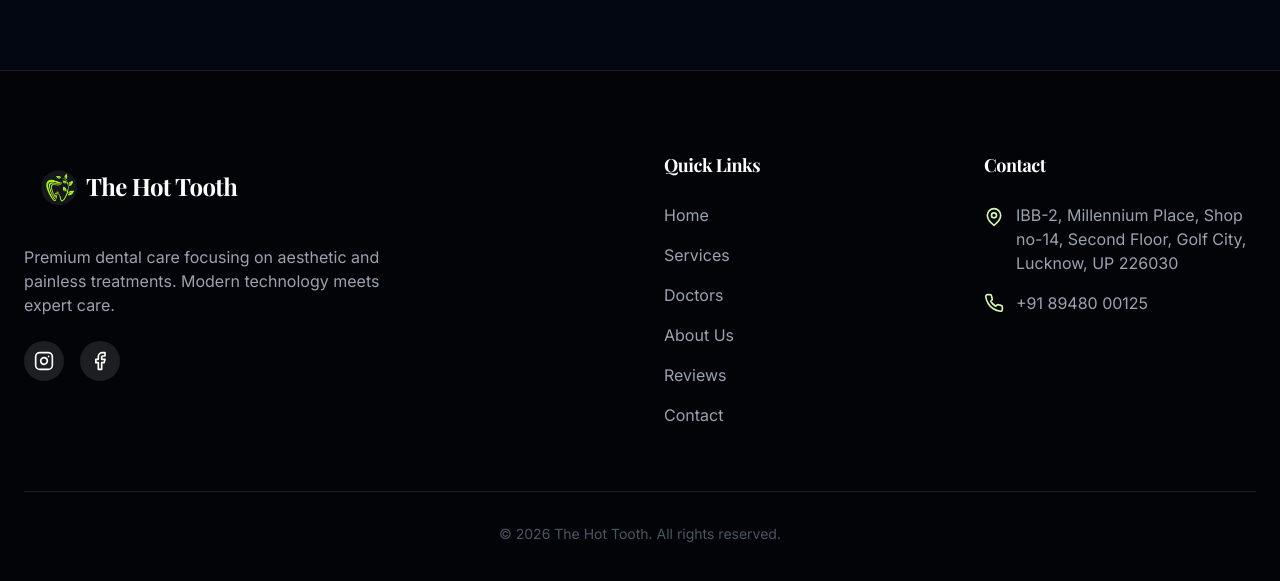
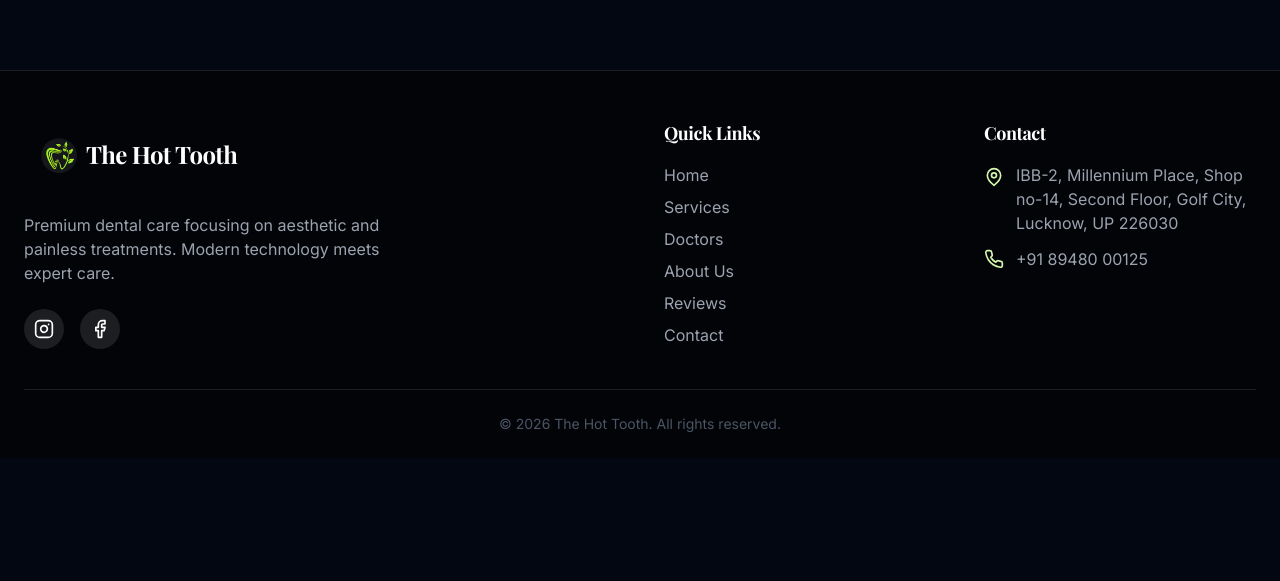
Before and after one commit to azadm6484/thehottooth, a React (Vite) app: page / in a window 1280 px wide. Shown: the part 5358-5939 px from the top of the page. After the commit the page ends 5816 px from the top, so only its background shows below. Built offline with nearby package versions, Linux system fonts and the light colour scheme; a web font is replaced by a local one.

Commit message:
first commit179

```diff
--- a/src/App.jsx
+++ b/src/App.jsx
@@ -465,14 +465,14 @@ const AppointmentSection = () => (
         </div>
 
         <div className="glass-effect rounded-[2rem] p-4 h-[750px] overflow-hidden">
-          {/* Calendly Widget */}
-          <iframe
-            src="https://calendly.com/azadm6484/30min?background_color=030712&text_color=ffffff&primary_color=d4f6ac"
-            width="100%"
-            height="100%"
-            frameBorder="0"
-            className="rounded-[1.5rem]"
-          ></iframe>
+          {/* Calendly Widget Container to hide scrollbar */}
+          <div className="w-full h-full overflow-hidden rounded-[1.5rem]">
+            <iframe
+              src="https://calendly.com/azadm6484/30min?background_color=030712&text_color=ffffff&primary_color=d4f6ac"
+              frameBorder="0"
+              className="w-[calc(100%+24px)] h-full"
+            ></iframe>
+          </div>
         </div>
       </div>
     </div>
@@ -601,9 +601,9 @@ const Footer = ({ onContactClick }) => {
   ];
 
   return (
-    <footer className="bg-[#020408] pt-20 pb-10 border-t border-white/10">
+    <footer className="bg-[#020408] pt-12 pb-6 border-t border-white/10">
       <div className="container mx-auto px-6">
-        <div className="grid grid-cols-1 md:grid-cols-4 gap-12 mb-16">
+        <div className="grid grid-cols-1 md:grid-cols-4 gap-12 mb-10">
           <div className="md:col-span-2">
             <a href="#" className="flex items-center gap-2 mb-6 group">
               <img src="/assets/the_hot_tooth.png" alt="Logo" className="w-[70px] h-[70px] object-contain group-hover:scale-105 transition-transform translate-y-1 -mr-4" />
@@ -625,8 +625,8 @@ const Footer = ({ onContactClick }) => {
           </div>
 
           <div>
-            <h4 className="font-bold text-lg mb-6">Quick Links</h4>
-            <ul className="space-y-4">
+            <h4 className="font-bold text-lg mb-4">Quick Links</h4>
+            <ul className="space-y-2">
               {footerLinks.map(link => (
                 <li key={link.name}>
                   <a
@@ -647,15 +647,15 @@ const Footer = ({ onContactClick }) => {
           </div>
 
           <div>
-            <h4 className="font-bold text-lg mb-6">Contact</h4>
-            <ul className="space-y-4 text-gray-400">
+            <h4 className="font-bold text-lg mb-4">Contact</h4>
+            <ul className="space-y-3 text-gray-400">
               <li className="flex items-start gap-3"><MapPin className="w-5 h-5 text-brand-green shrink-0 mt-1" /> IBB-2, Millennium Place, Shop no-14, Second Floor, Golf City, Lucknow, UP 226030</li>
               <li className="flex items-center gap-3"><Phone className="w-5 h-5 text-brand-green shrink-0" /> +91 89480 00125</li>
             </ul>
           </div>
         </div>
 
-        <div className="text-center text-gray-600 text-sm pt-8 border-t border-white/10">
+        <div className="text-center text-gray-600 text-sm pt-6 border-t border-white/10">
           © {new Date().getFullYear()} The Hot Tooth. All rights reserved.
         </div>
       </div>
```
